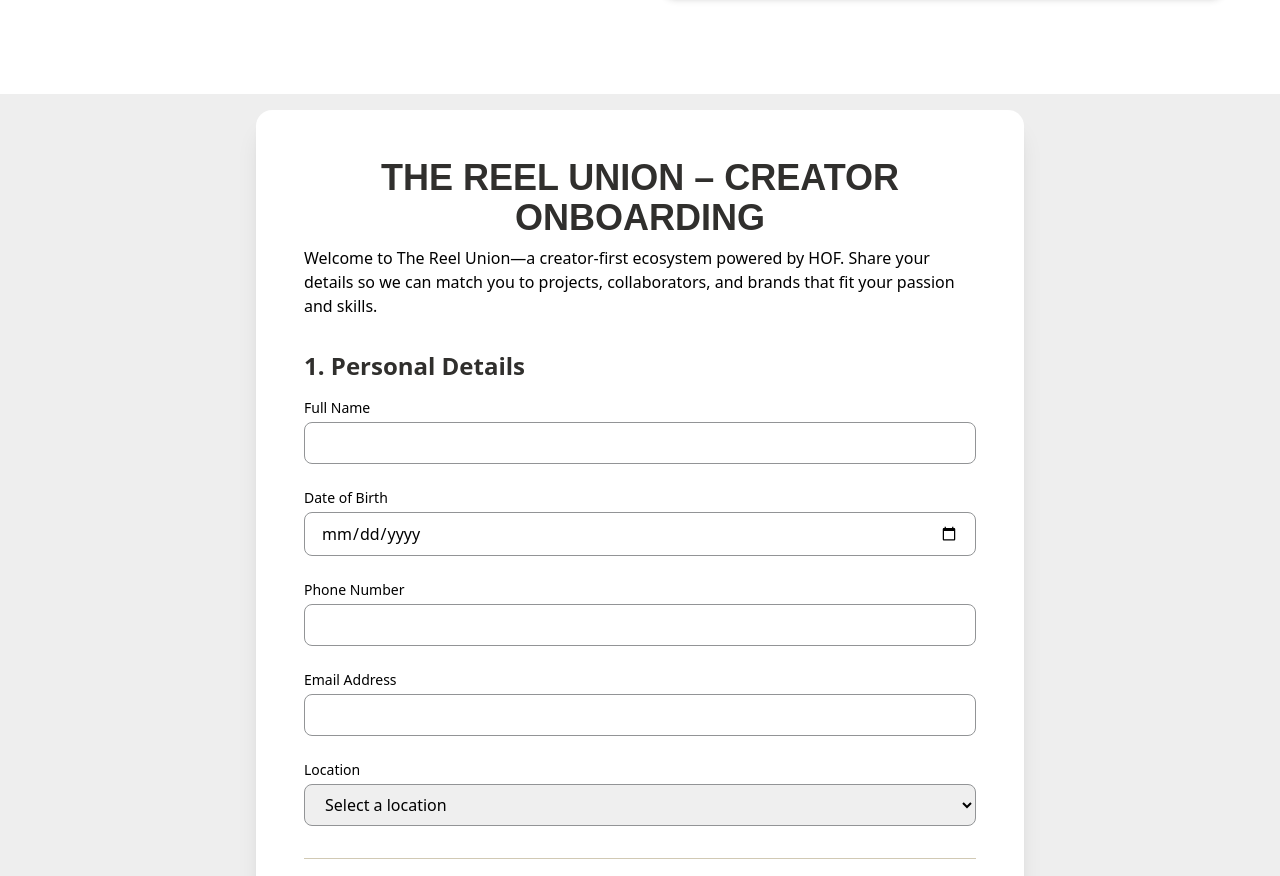
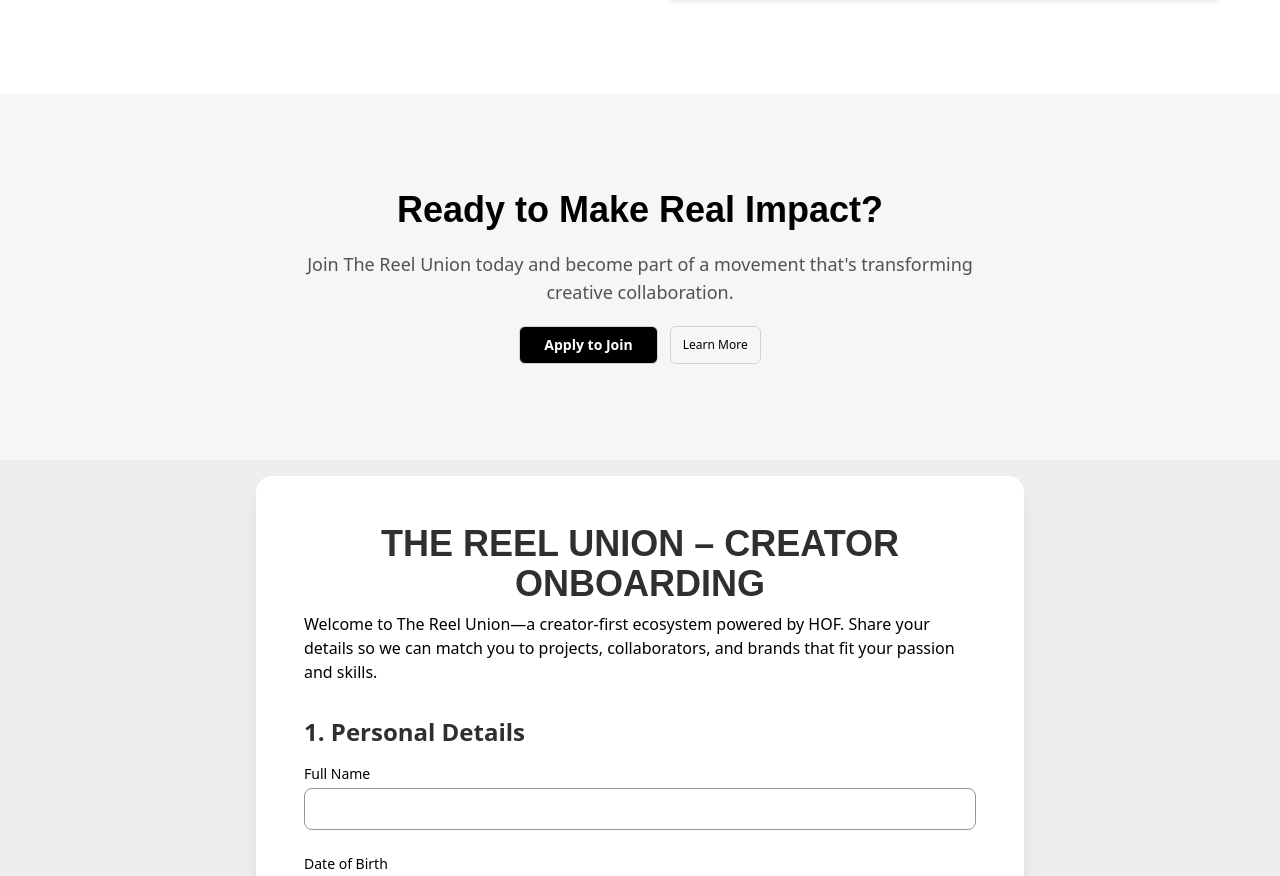
Before and after one commit to Fica-Web/FicaAds, a React (Vite) app in the folder frontend/: page /reel-union in a window 1280 px wide. Shown: the part 4097-4973 px from the top of the page. Built offline with nearby package versions, Linux system fonts and the light colour scheme; no server answers.

Commit message:
sample join component

```diff
--- /dev/null
+++ b/frontend/src/Components/ReelUnion/content/Join.jsx
@@ -0,0 +1,28 @@
+import { Link } from "react-router-dom";
+import { FaArrowRight } from "react-icons/fa";
+import ReusableButton from "../reusable/ReusableButton";
+
+const Join = () => {
+    return (
+        <div className='w-full bg-adminGray/50 py-12 lg:py-24 flex flex-col gap-5 items-center'>
+            <h2 className='text-2xl lg:text-4xl font-bold font-Switzer-Medium'>
+                Ready to Make Real Impact?
+            </h2>
+            <p className='max-w-2xl text-neutral-600 text-base lg:text-lg text-center'>
+                Join The Reel Union today and become part of a movement that's transforming creative collaboration.
+            </p>
+            <div className="flex gap-3">
+                <ReusableButton
+                    label='Apply to Join'
+                    className='bg-black hover:bg-black/70 text-white font-semibold text-sm px-6 py-2'
+                />
+                <ReusableButton
+                    label='Learn More'
+
+                />
+            </div>
+        </div>
+    )
+}
+
+export default Join
--- a/frontend/src/Pages/ReelUnion.jsx
+++ b/frontend/src/Pages/ReelUnion.jsx
@@ -5,6 +5,7 @@ import Purpose from '../Components/ReelUnion/content/Purpose';
 import HowItWorks from '../Components/ReelUnion/content/HowItWorks';
 import WhatYouGet from '../Components/ReelUnion/content/WhatYouGet';
 import WhoCanJoin from '../Components/ReelUnion/content/WhoCanJoin';
+import Join from '../Components/ReelUnion/content/Join';
 
 const ReelUnion = () => {
     return (
@@ -15,6 +16,7 @@ const ReelUnion = () => {
             <HowItWorks />
             <WhatYouGet />
             <WhoCanJoin />
+            <Join />
             <CreatorOnboardingForm />
         </div>
     )
```
